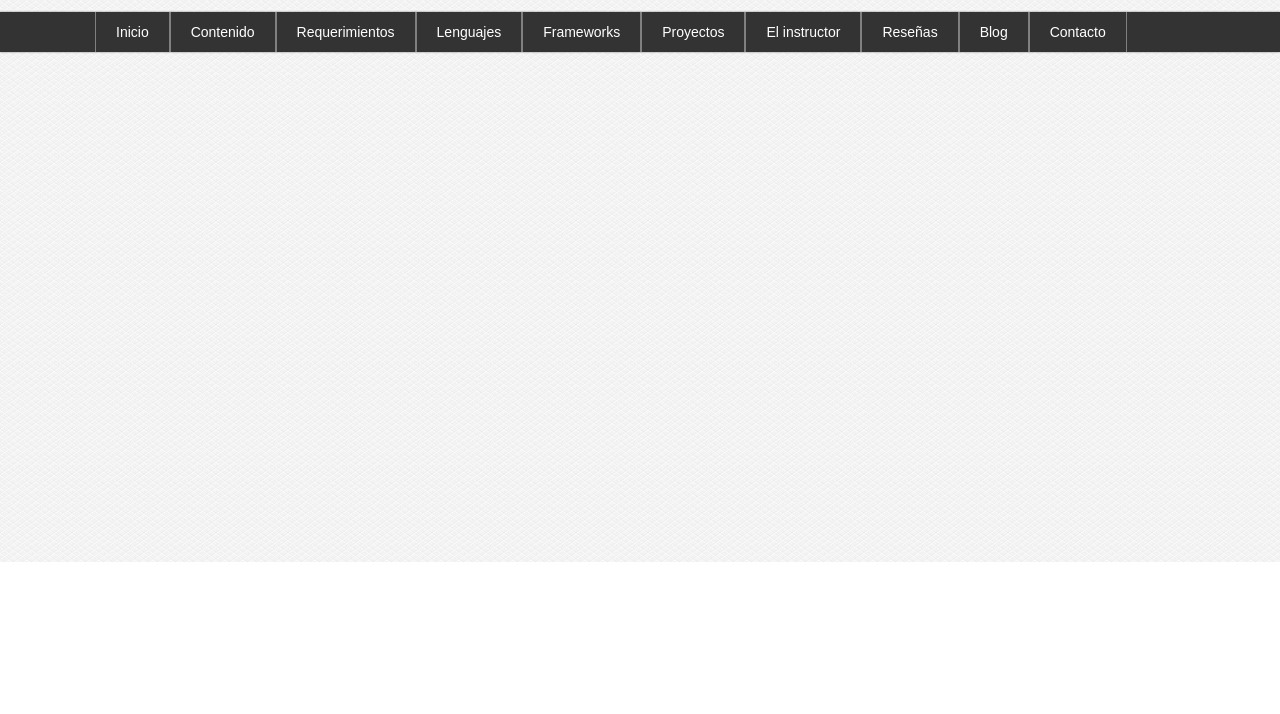
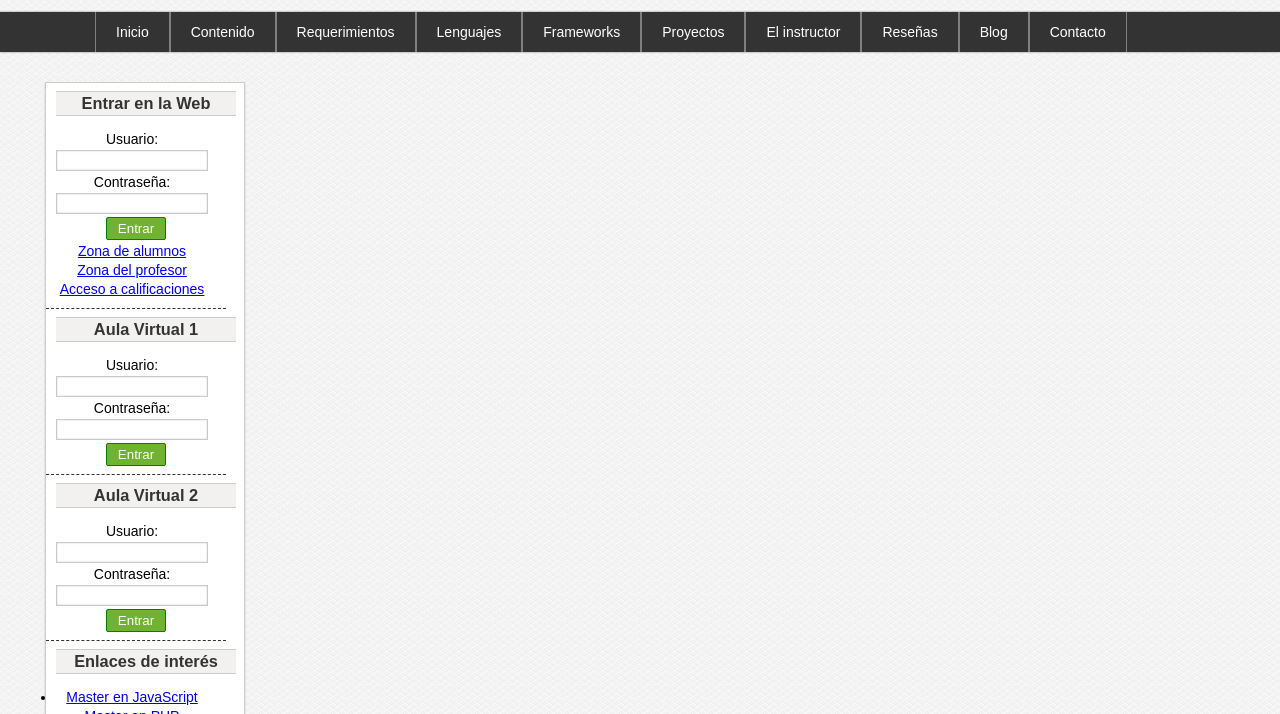
Before and after one commit to Cristina2M/Dise-o-de-Interfaces-Web, a plain HTML site: page Proyecto1/proyecto1_CSS.html in a window 1280 px wide. Shown: the part 238-952 px from the top of the page. Before the commit the page ends 800 px from the top, so only its background shows below. Drawn offline with Linux system fonts and the light colour scheme; files whose address does not match are found by name.

Commit message:
Proyecto sin terminar

```diff
--- a/Proyecto1/proyecto1_CSS.html
+++ b/Proyecto1/proyecto1_CSS.html
@@ -49,10 +49,77 @@
             <li><a href="proyecto1_CSS.html">Contacto</a></li>
         </ul>
     </nav>
-
-
     <!-- FIN DE NAVEGACIÓN -->
 
 
+
+    <!-- INICIO DEL CONTENIDO -->
+     <main id="content">
+        <!-- Inicio de la barra lateral -->
+          <aside id="aside">
+            <div class="widget" id="login">
+                <h3>Entrar en la Web</h3>
+                <form>
+                    <label>Usuario:</label>
+                    <input type="text">
+
+                    <label>Contraseña:</label>
+                    <input type="password">
+
+                    <input type="submit" value="Entrar">
+                </form>
+
+                <a href="#">Zona de alumnos</a>
+                <a href="#">Zona del profesor</a>
+                <a href="#">Acceso a calificaciones</a>
+            </div>
+
+            <div class="widget" id="login">
+                <h3>Aula Virtual 1</h3>
+                <form>
+                    <label>Usuario:</label>
+                    <input type="text">
+
+                    <label>Contraseña:</label>
+                    <input type="password">
+
+                    <input type="submit" value="Entrar">
+                </form>
+            </div>
+
+            <div class="widget" id="login">
+                <h3>Aula Virtual 2</h3>
+                <form>
+                    <label>Usuario:</label>
+                    <input type="text">
+
+                    <label>Contraseña:</label>
+                    <input type="password">
+
+                    <input type="submit" value="Entrar">
+                </form>
+            </div>
+
+            <div class="widget" id="login">
+                <h3>Enlaces de interés</h3>
+                <ul>
+                    <li><a href="https:www.aulaclic.es/index.html">Master en JavaScript</a></li>
+                    <li><a href="https:www.aulaclic.es/index.html">Master en PHP</a></li>
+                    <li><a href="https:www.aulaclic.es/index.html">Master en Full-Stack</a></li>
+                    <li><a href="https:www.aulaclic.es/index.html">Master en Frameworks</a></li>
+                    <li><a href="https:www.aulaclic.es/index.html">Curso de Git y comandos Linux</a></li>
+                    <li><a href="https:www.aulaclic.es/index.html">cristinamorenoweb.es</a></li>
+                </ul>
+            </div>
+          </aside>
+        <!-- Fin de la barra lateral -->
+
+
+
+
+
+
+     </main>
+     <!-- FIN DEL CONTENIDO -->
 </body>
 </html>
--- a/Proyecto1/style.css
+++ b/Proyecto1/style.css
@@ -139,3 +139,95 @@ body {
     background-color: #ede7e7;
     box-shadow: 0px 0px 6px #ccc inset;
 }
+
+
+
+
+
+/* CONTENIDO */
+#content {
+    font-family: Arial, Helvetica, sans-serif;
+    width: 1250px;
+    min-height: 1100px;
+    margin: 0px auto;
+}
+
+
+/* BARRA LATERAL */
+#aside {
+    width: 200px;
+    float: left;
+    margin: 30px;
+    background-color: white;
+    border: 1px solid #ccc;
+    box-shadow: 0px 2px 2px #ccc;
+    text-align: center;
+}
+
+#aside .widget {
+    display: block;
+    width: 180px;
+    /* margin: 5px auto; */
+    padding: 8px 10px;
+    font-size: 14px;
+    border-bottom: 1px dashed #333;
+}
+
+
+#aside .widget:last-child {
+    margin-bottom: 20px;
+}
+
+#aside h3 {
+    width: 180px;
+    color: #333;
+    text-align: center;
+    padding-top: 2px;
+    padding-bottom: 2px;
+    margin-bottom: 15px;
+    background-color: #f2f1f0;
+    border: 1px solid #ccc;
+    border-left: none;
+    border-right: none;
+}
+
+input[type="text"], input[type="password"] {
+    background-color: white;
+    box-shadow: 0px 0px 2px #ccc inset;
+    border: 1px solid #c9c9c9;
+    padding: 2px 1px;
+    /* color: gray; */
+}
+
+input[type="text"]:focus, input[type="password"]:focus {
+    color: black;
+    /* outline: none; */
+    border-radius: 2px;
+}
+
+input[type="submit"] {
+    display: block;
+    width: 60px;
+    border-radius: 2px;
+    border: 1px solid green;
+    color: white;
+    background-color: #70b231;
+    cursor: pointer;
+    padding: 3px;
+    margin: 0px auto;
+}
+
+input[type="submit"]:hover {
+    box-shadow: 0px 0px 2px gray;
+}
+
+input[type="submit"]:active {
+    text-shadow: 0px 0px 1px #ccc;
+}
+
+#aside div label, #aside div input[type="text"], #aside div input[type="password"], #aside div a {
+    display: block;
+    width: 95%;
+    margin-top: 3px;
+    margin-bottom: 3px;
+}
```
